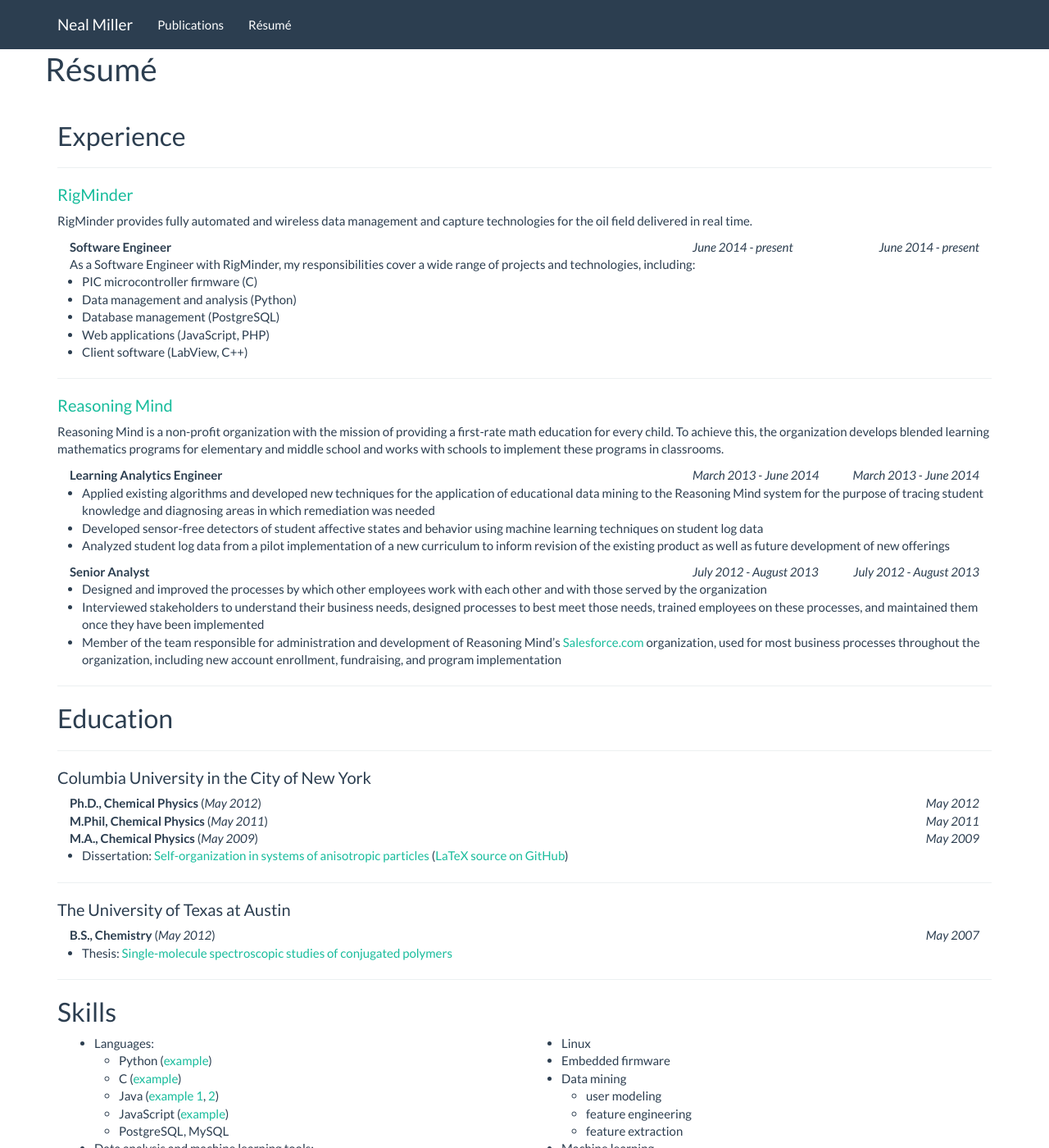
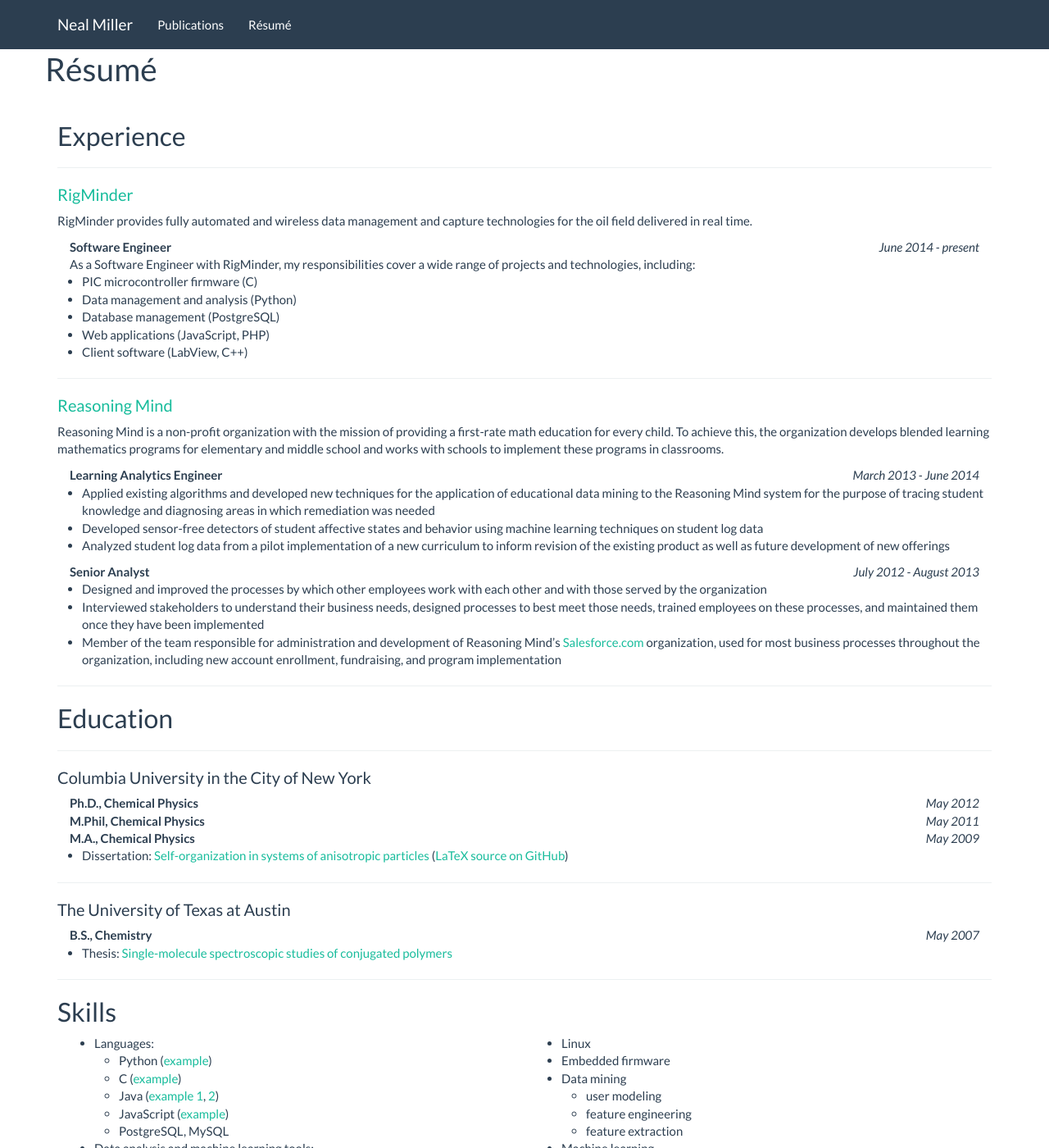
Before and after one commit to wlmiller/wlmiller.github.io, a Jekyll site: the page built from resume.md, in a window 1280 px wide and 1400 px high. Shown: the whole window at 82% size. Built offline with Jekyll 4.4.1, drawn with Linux system fonts in a browser that asks for light colours.

Commit message:
fix dates on resume - were showing up twice

```diff
--- a/resume.md
+++ b/resume.md
@@ -15,7 +15,7 @@ RigMinder provides fully automated and wireless data management and capture tech
 <div class="col-sm-8 col-xs-12"><b>Software Engineer</b></div>
 <div class="col-sm-4 col-xs-12">
 	<div style="float:right" class="hidden-xs"><em>June 2014 - present</em></div>
-	<div class="hidden-sm"><em>June 2014 - present</em></div>
+	<div class="visible-xs"><em>June 2014 - present</em></div>
 </div>
 <div class="col-xs-12">As a Software Engineer with RigMinder, my responsibilities cover a wide range of projects and technologies, including:</div>
 
@@ -33,7 +33,7 @@ Reasoning Mind is a non-profit organization with the mission of providing a firs
 <div class="col-sm-8 col-xs-12"><b>Learning Analytics Engineer</b></div>
 <div class="col-sm-4 col-xs-12">
 	<div style="float:right" class="hidden-xs"><em>March 2013 - June 2014</em></div>
-	<div class="hidden-sm"><em>March 2013 - June 2014</em></div>
+	<div class="visible-xs"><em>March 2013 - June 2014</em></div>
 </div>
 * Applied existing algorithms and developed new techniques for the application of educational data mining to the Reasoning Mind system for the purpose of tracing student knowledge and diagnosing areas in which remediation was needed
 * Developed sensor-free detectors of student affective states and behavior using machine learning techniques on student log data
@@ -42,7 +42,7 @@ Reasoning Mind is a non-profit organization with the mission of providing a firs
 <div class="col-sm-8 col-xs-12"><b>Senior Analyst</b></div>
 <div class="col-sm-4 col-xs-12">
 	<div style="float:right" class="hidden-xs"><em>July 2012 - August 2013</em></div>
-	<div class="hidden-sm"><em>July 2012 - August 2013</em></div>
+	<div class="visible-xs"><em>July 2012 - August 2013</em></div>
 </div>
 * Designed and improved the processes by which other employees work with each other and with those served by the organization
 * Interviewed stakeholders to understand their business needs, designed processes to best meet those needs, trained employees on these processes, and maintained them once they have been implemented
@@ -55,18 +55,18 @@ Reasoning Mind is a non-profit organization with the mission of providing a firs
 ---
 
 #### Columbia University in the City of New York
-<div class="col-sm-8 col-xs-12"><b>Ph.D., Chemical Physics</b><span class="hidden-sm"> (<em>May 2012</em>)</span></div>
+<div class="col-sm-8 col-xs-12"><b>Ph.D., Chemical Physics</b><span class="visible-xs"> (<em>May 2012</em>)</span></div>
 <div class="col-sm-4 hidden-xs"><div style="float:right"><em>May 2012</em></div></div>
-<div class="col-sm-8 col-xs-12"><b>M.Phil, Chemical Physics</b><span class="hidden-sm"> (<em>May 2011</em>)</span></div>
+<div class="col-sm-8 col-xs-12"><b>M.Phil, Chemical Physics</b><span class="visible-xs"> (<em>May 2011</em>)</span></div>
 <div class="col-sm-4 hidden-xs"><div style="float:right"><em>May 2011</em></div></div>
-<div class="col-sm-8 col-xs-12"><b>M.A., Chemical Physics</b><span class="hidden-sm"> (<em>May 2009</em>)</span></div>
+<div class="col-sm-8 col-xs-12"><b>M.A., Chemical Physics</b><span class="visible-xs"> (<em>May 2009</em>)</span></div>
 <div class="col-sm-4 hidden-xs"><div style="float:right"><em>May 2009</em></div></div>
 * Dissertation: [Self-organization in systems of anisotropic particles](https://github.com/wlmiller/thesis/blob/master/main.pdf?raw=true) ([LaTeX source on GitHub](https://github.com/wlmiller/thesis))
 
 ---
 
 #### The University of Texas at Austin
-<div class="col-sm-8 col-xs-12"><b>B.S., Chemistry</b><span class="hidden-sm"> (<em>May 2012</em>)</span></div>
+<div class="col-sm-8 col-xs-12"><b>B.S., Chemistry</b><span class="visible-xs"> (<em>May 2012</em>)</span></div>
 <div class="col-sm-4 hidden-xs"><div style="float:right"><em>May 2007</em></div></div>
 * Thesis: [Single-molecule spectroscopic studies of conjugated polymers]({{ site.url }}/assets/WLMiller-UTthesis.pdf)
 
```
